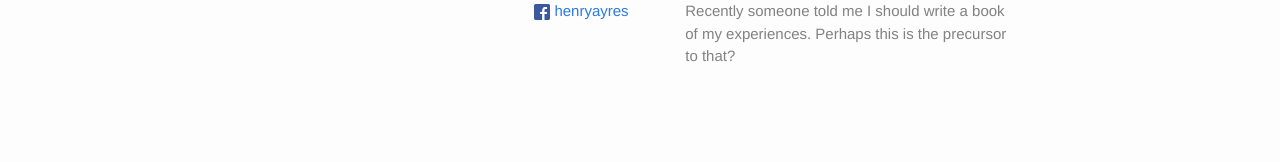
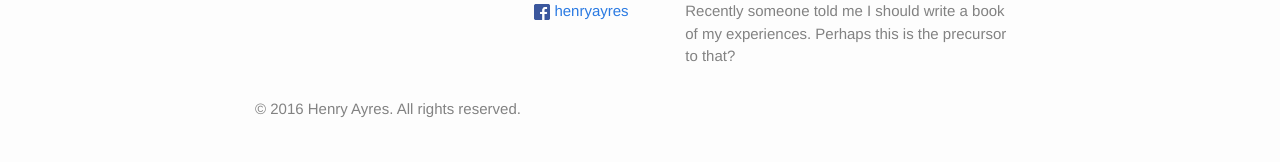
Before and after one commit to hayres/hayres.github.io, a Jekyll site: the page built from index.html, in a window 1280 px wide. Shown: the part 2154-2316 px from the top of the page. Built offline with Jekyll 4.4.1, drawn with Linux system fonts in a browser that asks for light colours; before the commit the page ends 2282 px from its top, so only the background shows below that.

Commit message:
add copywrite statement

```diff
--- a/_includes/footer.html
+++ b/_includes/footer.html
@@ -10,6 +10,7 @@
           <li>{{ site.title }}</li>
           <li><a href="mailto:{{ site.email }}">{{ site.email }}</a></li>
         </ul>
+
       </div>
 
       <div class="footer-col footer-col-2">
@@ -36,9 +37,11 @@
       <div class="footer-col footer-col-3">
         <p>{{ site.description }}</p>
       </div>
+      <div><p>&copy; 2016 Henry Ayres. All rights reserved.</p></div>
     </div>
 
   </div>
+
   <script>
     (function(i,s,o,g,r,a,m){i['GoogleAnalyticsObject']=r;i[r]=i[r]||function(){
               (i[r].q=i[r].q||[]).push(arguments)},i[r].l=1*new Date();a=s.createElement(o),
```
